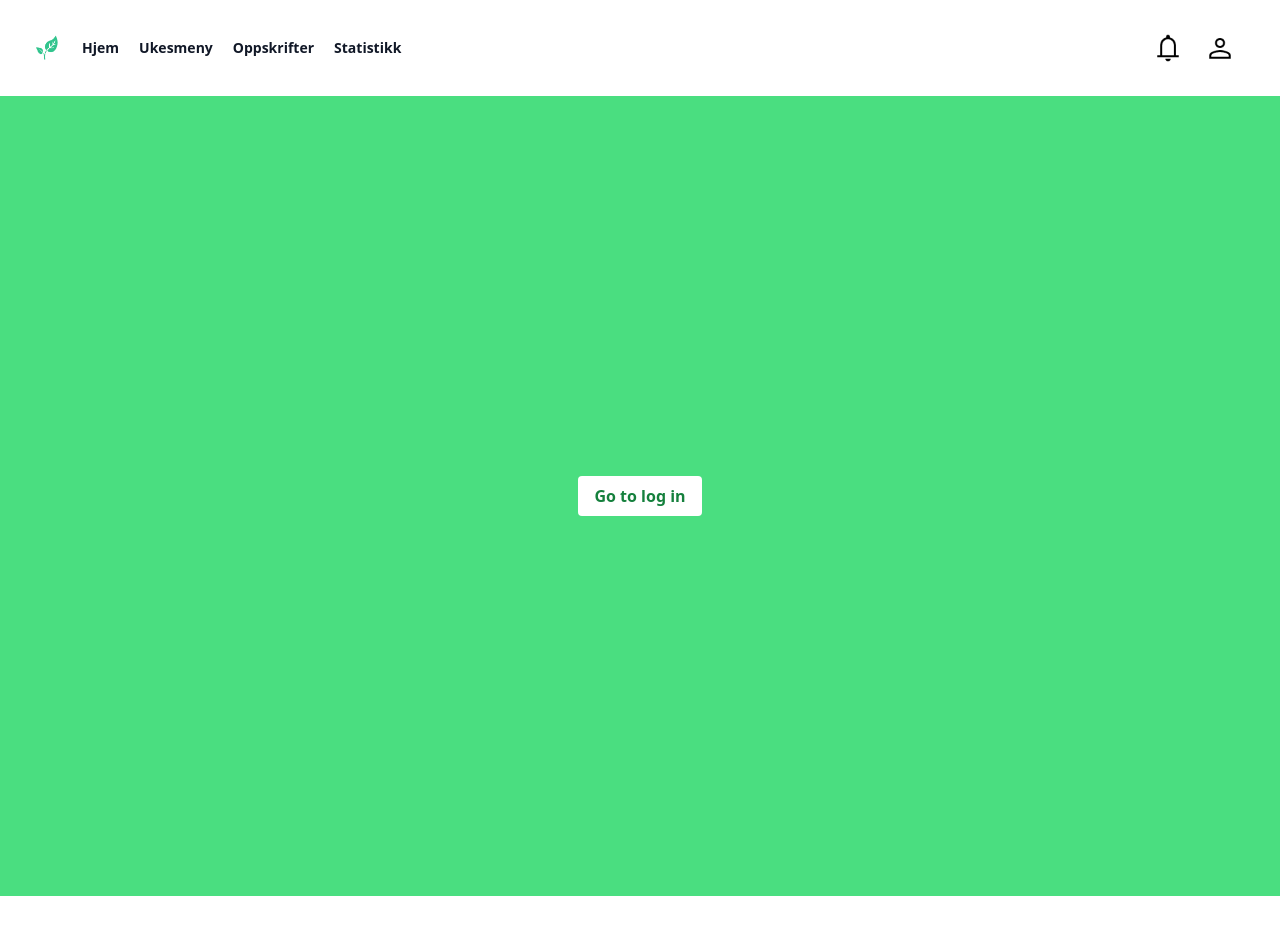
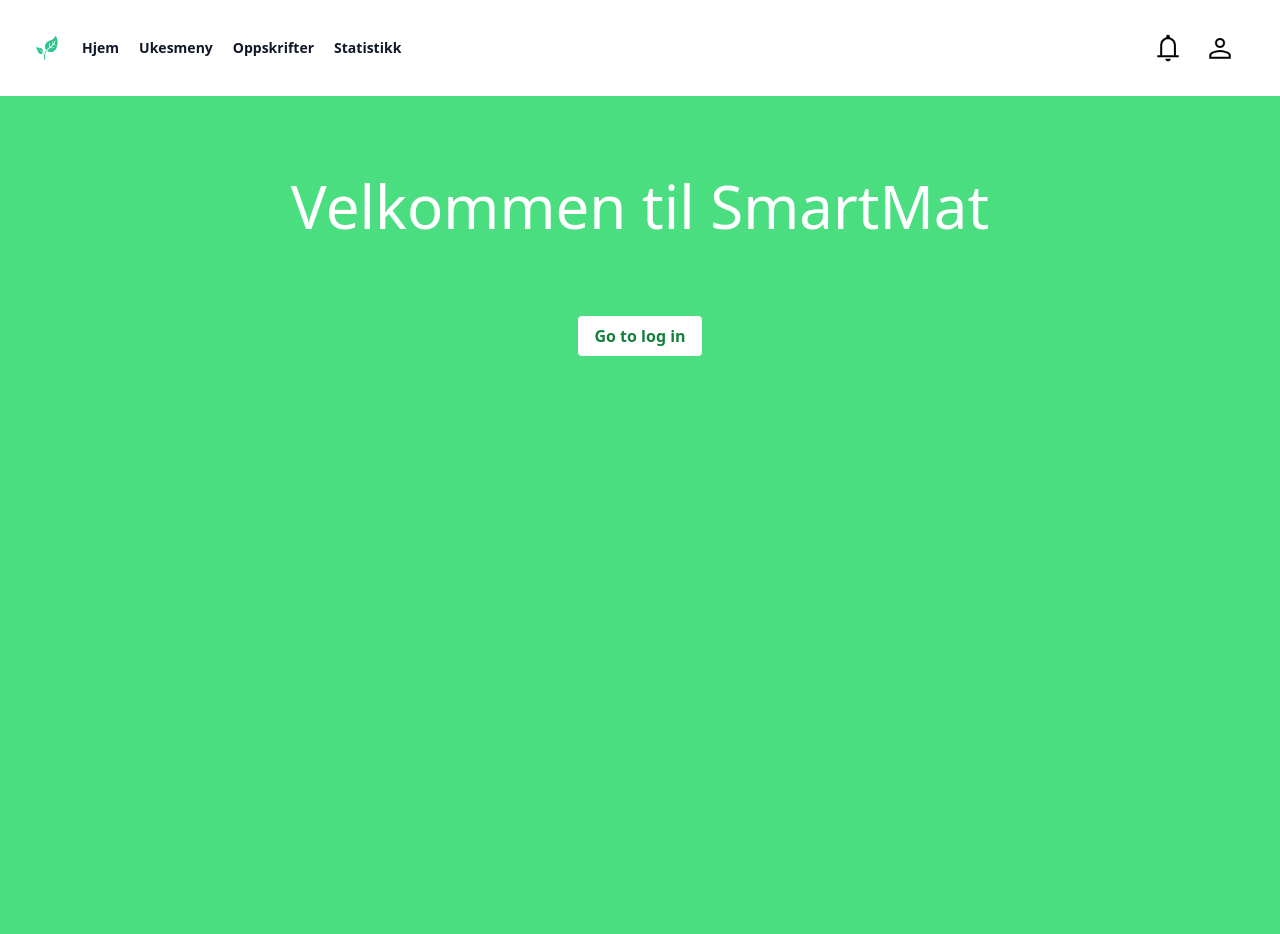
Before and after one commit to ecschoye/Smartmat, a Nuxt app in the folder frontend/: page / in a window 1280 px wide. Shown: the top 934 px of the page. Before the commit the page ends 896 px from the top, so only its background shows below. Built offline with nearby package versions, Linux system fonts and the light colour scheme.

Commit message:
added small design change to home page

```diff
--- /dev/null
+++ b/frontend/assets/global.css
@@ -0,0 +1,16 @@
+/* global.css */
+@import 'tailwindcss/base';
+@import 'tailwindcss/components';
+@import 'tailwindcss/utilities';
+
+@layer base {
+    h1 {
+        @apply text-4xl font-semibold;
+    }
+    h2 {
+        @apply text-3xl font-semibold;
+    }
+    p {
+        @apply text-base;
+    }
+}
--- a/frontend/pages/index.vue
+++ b/frontend/pages/index.vue
@@ -1,7 +1,12 @@
 <template>
-  <div class="h-screen flex items-center justify-center">
+  <div class="flex justify-center">
+    <h1 class="text-white text-6xl mb-20 mt-20">Velkommen til SmartMat</h1>
+  </div>
+
+  <div class="h-screen flex justify-center">
+
     <NuxtLink to="/login">
-      <button class="bg-white text-green-700 hover:bg-green-700 hover:text-white font-bold py-2 px-4 rounded">
+      <button class="bg-white text-green-700 hover:bg-green-700 hover:text-white font-bold py-2 px-4 rounded transform hover:scale-100">
         Go to log in
       </button>
     </NuxtLink>
```
Also changed, not shown: 1 other file (tests, documents, lock files or other folders).
